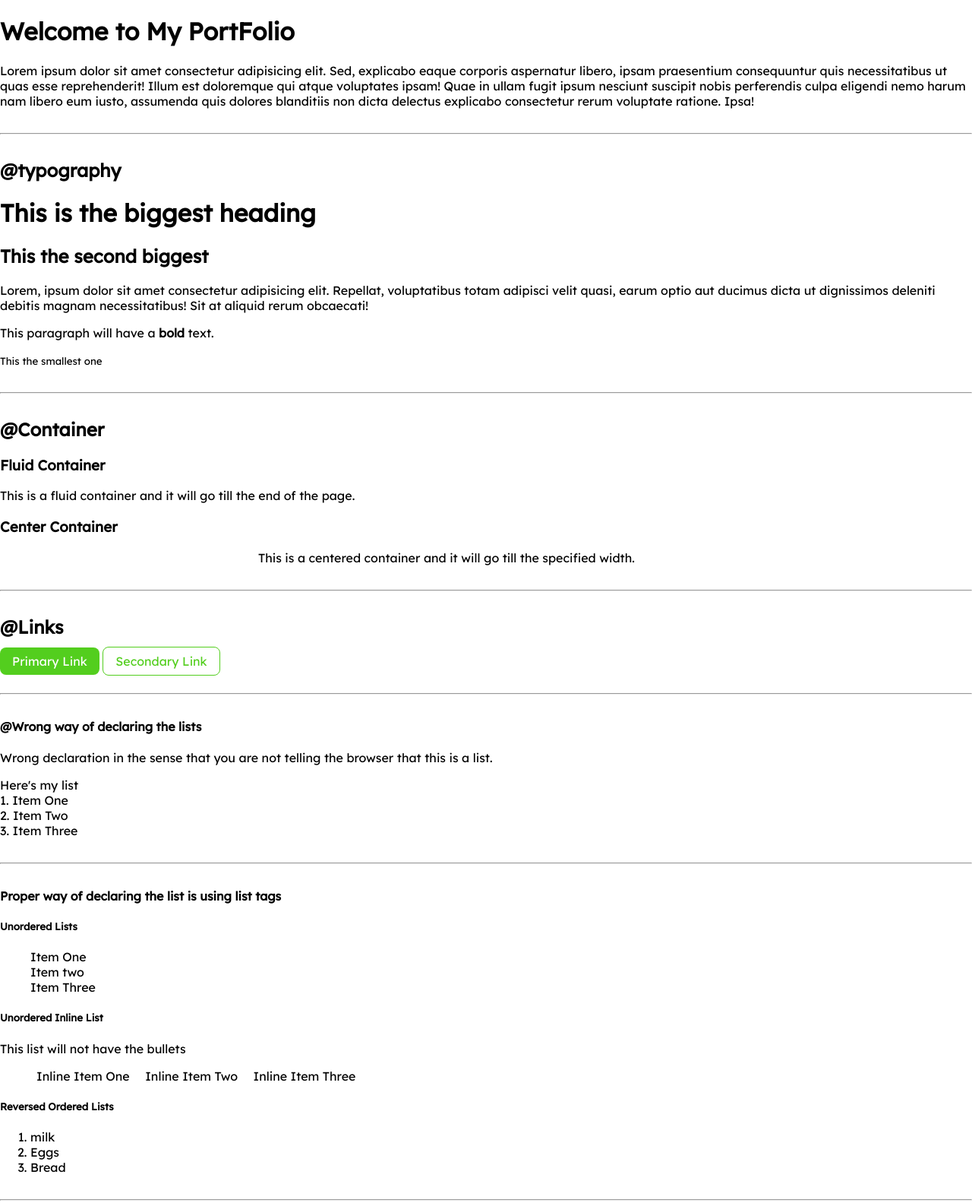
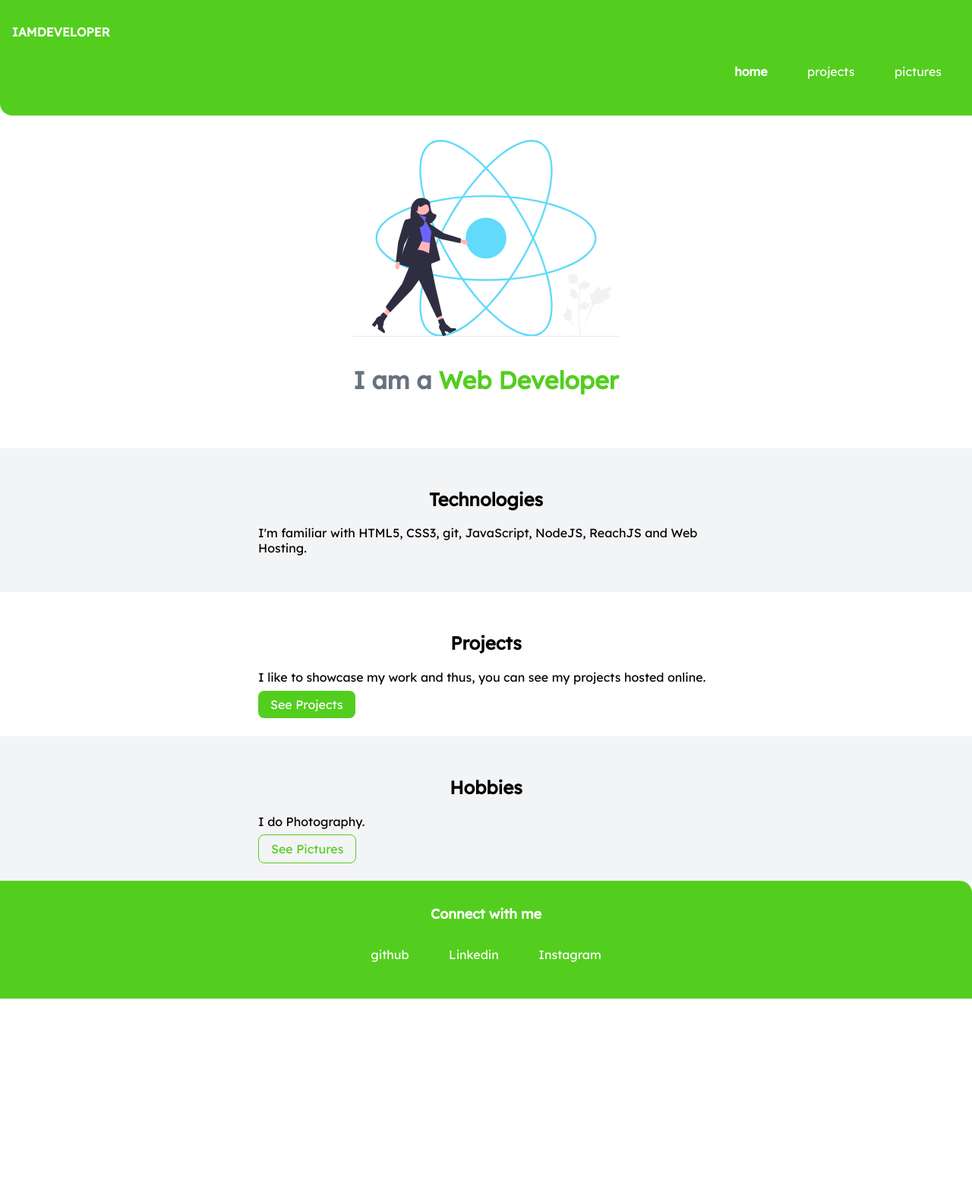
Before and after one commit to Auro-jyoti/MyPortFolio, a plain HTML site: page index.html in a window 1280 px wide. Shown: the top 1583 px of the page at 76% size. After the commit the page ends 1314 px from the top, so only its background shows below. Drawn offline with Linux system fonts and the light colour scheme; files whose address does not match are found by name.

Commit message:
Home Page Completed
also added projects.html and pictures.html

```diff
--- a/app.css
+++ b/app.css
@@ -46,6 +46,7 @@ hr {
 
 .list-non-bullet {
     list-style: none;
+    padding-top: 1rem;
 }
 
 .list-item-inline {
@@ -125,6 +126,11 @@ hr {
     color: white;
 }
 
+.footer .footer-header {
+    font-weight: bold;
+    font-size: large;
+}
+
 .footer ul {
     padding-inline-start: 0px;
 }
--- a/index.html
+++ b/index.html
@@ -1,161 +1,72 @@
 <!DOCTYPE html>
 <html lang="en">
-
 <head>
     <meta charset="UTF-8">
     <meta http-equiv="X-UA-Compatible" content="IE=edge">
     <meta name="viewport" content="width=device-width, initial-scale=1.0">
     <link href='https://fonts.googleapis.com/css?family=Lexend Deca' rel='stylesheet'>
     <link rel="stylesheet" href="app.css">
-    <title>Component Library</title>
+    <title>Home for PortFolio</title>
 </head>
-
 <body>
-    <h1>Welcome to My PortFolio</h1>
-    <p>
-        Lorem ipsum dolor sit amet consectetur adipisicing elit. Sed, explicabo eaque corporis aspernatur libero, ipsam
-        praesentium consequuntur quis necessitatibus ut quas esse reprehenderit! Illum est doloremque qui atque
-        voluptates ipsam!
-        Quae in ullam fugit ipsum nesciunt suscipit nobis perferendis culpa eligendi nemo harum nam libero eum iusto,
-        assumenda quis dolores blanditiis non dicta delectus explicabo consectetur rerum voluptate ratione. Ipsa!
-    </p>
-
-    <hr>
-
-    <h2>@typography</h2>
-
-    <h1>This is the biggest heading</h1>
-    <h2>This the second biggest</h2>
-
-    <p>
-        Lorem, ipsum dolor sit amet consectetur adipisicing elit. Repellat, voluptatibus totam adipisci velit quasi,
-        earum optio aut ducimus dicta ut dignissimos deleniti debitis magnam necessitatibus! Sit at aliquid rerum
-        obcaecati!
-    </p>
-    <p>
-        This paragraph will have a <strong>bold</strong> text.
-    </p>
-    <small>This the smallest one</small>
-
-    <hr>
-
-    <h2>@Container</h2>
-
-    <h3>Fluid Container</h3>
-    <div class="container-fluid">
-        This is a fluid container and it will go till the end of the page.
-    </div>
-
-    <h3>Center Container</h3>
-    <div class="container-center">
-        This is a centered container and it will go till the specified width.
-    </div>
-
-    <hr>
-
-    <h2>@Links</h2>
-
-    <a class="Link primary-link" href="/">Primary Link</a>
-    <a class="Link secondary-link" href="E:">Secondary Link</a>
-
-    <hr>
-
-    <h4>@Wrong way of declaring the lists</h4>
-    <p>Wrong declaration in the sense that you are not telling the browser that this is a list.</p>
-    <div>
-        Here's my list
-        <div>1. Item One</div>
-        <div class="">2. Item Two</div>
-        <div class="">3. Item Three</div>
-    </div>
-
-    <hr>
-
-    <h4>Proper way of declaring the list is using list tags</h4>
-
-    <h5>Unordered Lists</h5>
-
-    <ul class="list-non-bullet">
-        <li class="">Item One</li>
-        <li>Item two</li>
-        <li>Item Three</li>
-    </ul>
-
-    <h5>Unordered Inline List</h5>
-    <p>This list will not have the bullets</p>
-    <ul class="list-non-bullet">
-        <li class="list-item-inline">Inline Item One</li>
-        <li class="list-item-inline">Inline Item Two</li>
-        <li class="list-item-inline">Inline Item Three</li>
-    </ul>
-
-    <h5>Reversed Ordered Lists</h5>
-
-    <ol>
-        <li>milk</li>
-        <li>Eggs</li>
-        <li>Bread</li>
-    </ol>
-
-    <hr>
-
-    <h2>@Nav</h2>
-
     <nav class="navigation container">
-        <div class="nav-brand">IAmBrand</div>
+        <div class="nav-brand">IAMDEVELOPER</div>
 
         <ul class="list-non-bullet nav-pills">
             <li class="list-item-inline">
                 <a class="Link link-active" href="/">home</a>
             </li>
             <li class="list-item-inline">
-                <a class="Link" href="/">products</a>
+                <a class="Link" href="projects.html">projects</a>
             </li>
             <li class="list-item-inline">
-                <a class="Link" href="/">about</a>
+                <a class="Link" href="/">pictures</a>
             </li>
         </ul>
     </nav>
 
-    <hr>
-
-    <h2>@Header</h2>
-
     <header class="hero">
-        <img class="hero-img" src="reactImg.svg">
+        <img class="hero-img" src="C:\Users\asus\Desktop\gitdesk\MyPortFolio\images\reactImg.svg">
         <h1 class="hero-heading">I am a <span class="heading-inverted">Web Developer</span></h1>
     </header>
 
-    <hr>
-    <h2>@Section</h2>
+    <section class="section ow">
+        <div class="container container-center">
+            <h1>Technologies</h1>
+            <p>
+                I'm familiar with HTML5, CSS3, git, JavaScript, NodeJS, ReachJS and Web Hosting.
+            </p>
+        </div>
+    </section>
+
     <section class="section">
-        <div class="container container-center ">
-            <h1>white section</h1>
-            <p>Lorem ipsum dolor sit amet consectetur adipisicing elit. Aliquid ipsa doloribus natus corporis ipsum adipisci laborum magni quia tempore facere nobis, sunt accusamus aperiam, vero expedita earum esse dolores voluptatem.</p>
+        <div class="container container-center">
+            <h1>Projects</h1>
+            <p>
+                I like to showcase my work and thus, you can see my projects hosted online.
+            </p>
+            <a class="Link primary-link" href="/projects.html">See Projects</a>
         </div>
     </section>
 
     <section class="section ow">
-        <div class="container container-center ">
-            <h1>grey section</h1>
-            <p>Lorem ipsum dolor sit amet consectetur adipisicing elit. Saepe quia nesciunt molestiae, dolorum sequi necessitatibus officiis velit pariatur dolor, illo corrupti ratione odit impedit dicta consequuntur eaque eos aliquid exercitationem.</p>
+        <div class="container container-center">
+            <h1>Hobbies</h1>
+            <p>
+                I do Photography.
+            </p>
+            <a class="Link secondary-link" href="/pictures.html">See Pictures</a>
         </div>
     </section>
 
-    <hr>
-
-    <h2>@footer</h2>
-
     <footer class="footer">
-        <div class="footer-header">Some small heading inside footer</div>
+        <div class="footer-header">Connect with me</div>
         <ul class="social-links list-non-bullet">
-            <li class="list-item-inline"><a class="Link" href="/">social one</a></li>
-            <li class="list-item-inline"><a class="Link" href="/">social two</a></li>
-            <li class="list-item-inline"><a class="Link" href="/">social three</a></li>
+            <li class="list-item-inline"><a class="Link" href="https://github.com/Auro-jyoti">github</a></li>
+            <li class="list-item-inline"><a class="Link" href="/">Linkedin</a></li>
+            <li class="list-item-inline"><a class="Link" href="/">Instagram</a></li>
         </ul>
     </footer>
 
-    <!-- <div style="height: 30vh;"></div> -->
 </body>
-
 </html>
```
Also changed, not shown: lib/components.html (added, +161 -0 lines), pictures.html (added, +14 -0 lines), projects.html (added, +14 -0 lines), images/reactImg.svg (renamed from reactImg.svg).
